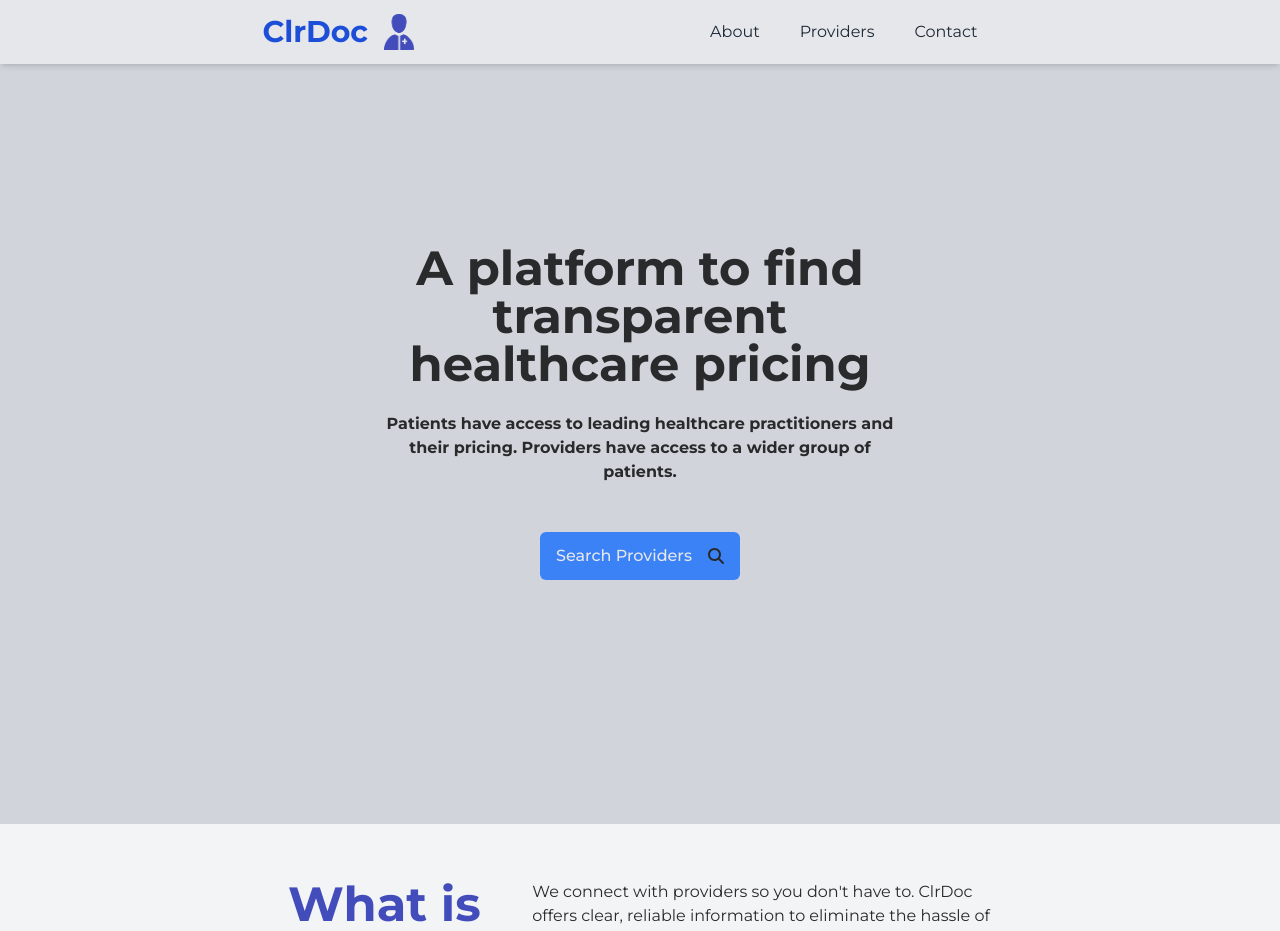
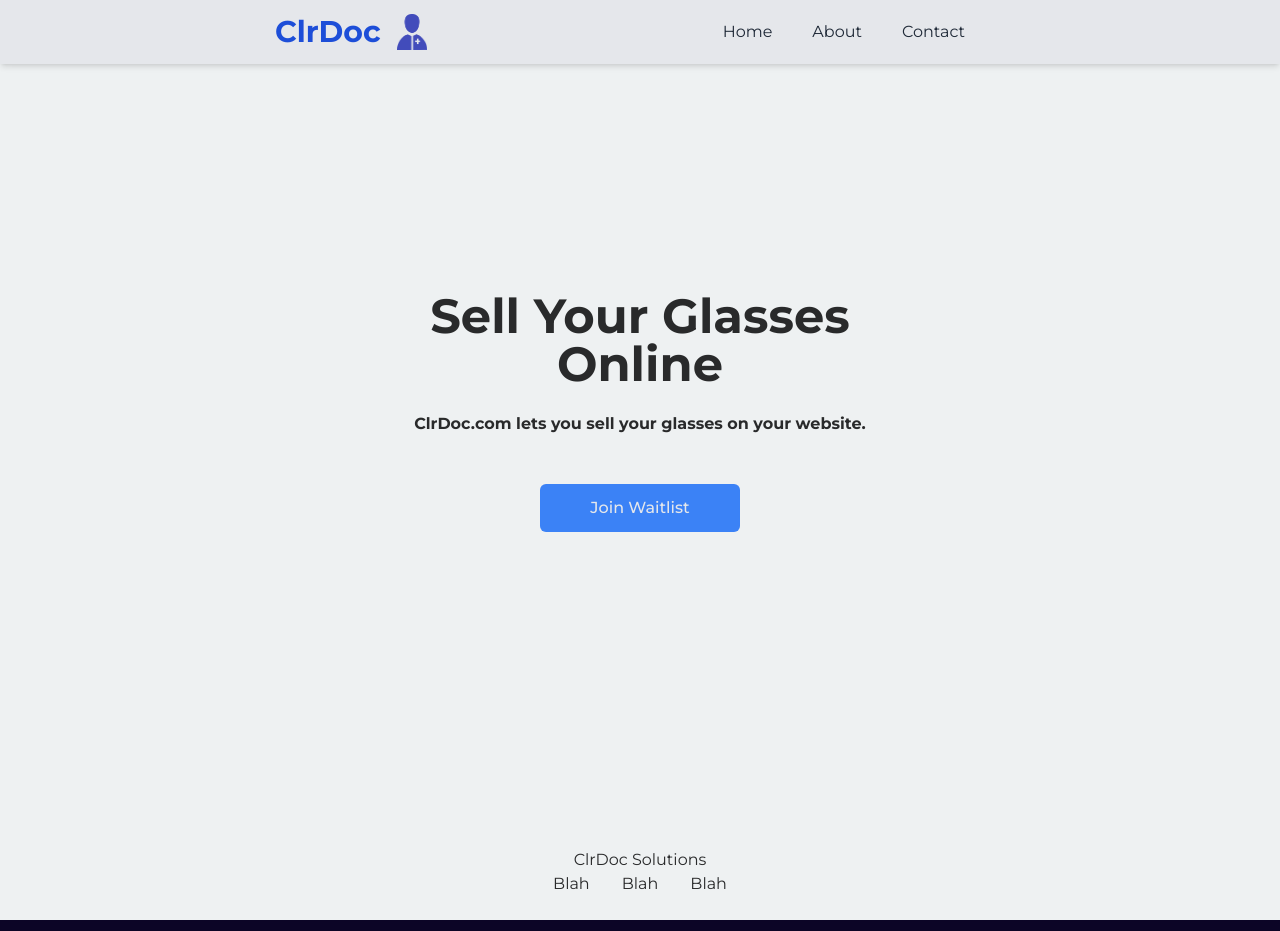
Before and after one commit to HunterKnott/clrdoc, a Next.js app: page / in a window 1280 px wide. Shown: the top 931 px of the page. Built offline with nearby package versions, Linux system fonts and the light colour scheme; no server answers.

Commit message:
Pivoting to glasses website for optometrists

```diff
--- a/app/contact/page.jsx
+++ b/app/contact/page.jsx
@@ -59,7 +59,7 @@ export default function Page() {
         <main className="flex min-h-screen flex-col gap-6 items-center bg-gray-100">
             <Navbar options={["App", "About", "Providers"]}/>
             <div className="flex flex-col items-center bg-white p-8 rounded shadow-md w-full max-w-lg md:mt-[96px]">
-                <h1 className="text-2xl font-bold mb-4">Contact Us</h1>
+                <h1 className="text-2xl font-bold mb-4">Join our Waitlist</h1>
                 <form ref={form} className="w-full flex flex-col gap-4" onSubmit={handleSubmitClick}>
                     <label className="flex flex-col">
                         Name:
@@ -98,7 +98,7 @@ export default function Page() {
                         />
                     </label>
                     <label className="flex flex-col">
-                        Message:
+                        Message (Optional):
                         <textarea
                             id="message"
                             name='message'
@@ -114,7 +114,8 @@ export default function Page() {
                 </form>
                 {showThankYou && (
                     <div className="mt-4 p-2 text-green-700 border border-green-700 rounded">
-                        Thank you for your message. We have been notified and will be getting back to you soon.
+                        {/* Thank you for your message. We have been notified and will be getting back to you soon. */}
+                        Thank you for signing up for our waitlist. We have been notified and will be getting back to you soon.
                     </div>
                 )}
             </div>
--- a/app/page.jsx
+++ b/app/page.jsx
@@ -5,21 +5,29 @@ import { FaMagnifyingGlass } from "react-icons/fa6";
 
 export default function Home() {
     return (
-        <main className="flex min-h-screen flex-col gap-6 items-center bg-gray-100">
-            <NavBar options={["About", "Providers", "Contact"]}/>
-            <div className="bg-gray-300 lg:px-96 mt-[24px] w-full h-screen mx-auto text-center flex flex-col gap-6 justify-center items-center">
-                <h1 className="font-bold md:text-5xl sm:text-3xl text-2xl">A platform to find transparent healthcare pricing</h1>
-                <p className="font-bold">Patients have access to leading healthcare practitioners and their pricing. Providers have access to a wider group of patients.</p>
+        <main style={{ background: '#EEF1F2' }} className="flex min-h-screen flex-col gap-6 items-center">
+            <NavBar options={["App", "About", "Contact"]}/>
+            <div style={{ background: '#EEF1F2' }} className="lg:px-96 mt-[24px] w-full h-screen mx-auto text-center flex flex-col gap-6 justify-center items-center">
+                <h1 className="font-bold md:text-5xl sm:text-3xl text-2xl">Sell Your Glasses Online</h1>
+                <p className="font-bold">ClrDoc.com lets you sell your glasses on your website.</p>
                 <div className="flex flex-row gap-8 justify-center items-center">
-                    <Link href={'./providers'}>
+                    <Link href={'./contact'}>
                         <button className="bg-blue-500 flex flex-row gap-4 justify-center w-[200px] rounded-md font-medium text-gray-200 my-6 py-3 hover:bg-blue-600 transition duration-300">
-                            Search Providers
-                            <FaMagnifyingGlass className='mt-1' />
+                            Join Waitlist
+                            {/* <FaMagnifyingGlass className='mt-1' /> */}
                         </button>
                     </Link>
                 </div>
             </div>
-            <div className="flex flex-row gap-12 p-8 md:w-[60%]">
+            <div className='text-center'>
+                <h2 className=''>ClrDoc Solutions</h2>
+                <div className='flex flex-row gap-8'>
+                    <p>Blah</p>
+                    <p>Blah</p>
+                    <p>Blah</p>
+                </div>
+            </div>
+            {/* <div className="flex flex-row gap-12 p-8 md:w-[60%]">
                 <h1 className="font-bold md:text-5xl sm:text-3xl text-2xl" style={{ color: '#424CBB' }}>
                         What is ClrDoc?
                 </h1>
@@ -34,8 +42,8 @@ export default function Home() {
                 <h1 className="font-bold md:text-5xl sm:text-3xl text-2xl" style={{ color: '#424CBB' }}>
                     Why ClrDoc?
                 </h1>
-            </div>
-            <div className='bg-gray-300 flex flex-col md:flex-row w-full px-8 py-20 gap-20'>
+            </div> */}
+            {/* <div className='bg-gray-300 flex flex-col md:flex-row w-full px-8 py-20 gap-20'>
                 <div>
                     <span className="text-4xl font-bold" style={{ color: '#424CBB' }}>26 Million people</span>
                     <p>in the United States were uninsured in 2022 according to a report by the Census Bureau.</p>
@@ -48,7 +56,7 @@ export default function Home() {
                     <span className="text-4xl font-bold" style={{ color: '#424CBB' }}>61% of U.S. adults</span>
                     <p>see reducing healthcare costs as a top priority as of 2022.</p>
                 </div>
-            </div>
+            </div> */}
             <Footer />
         </main>
     )
```
